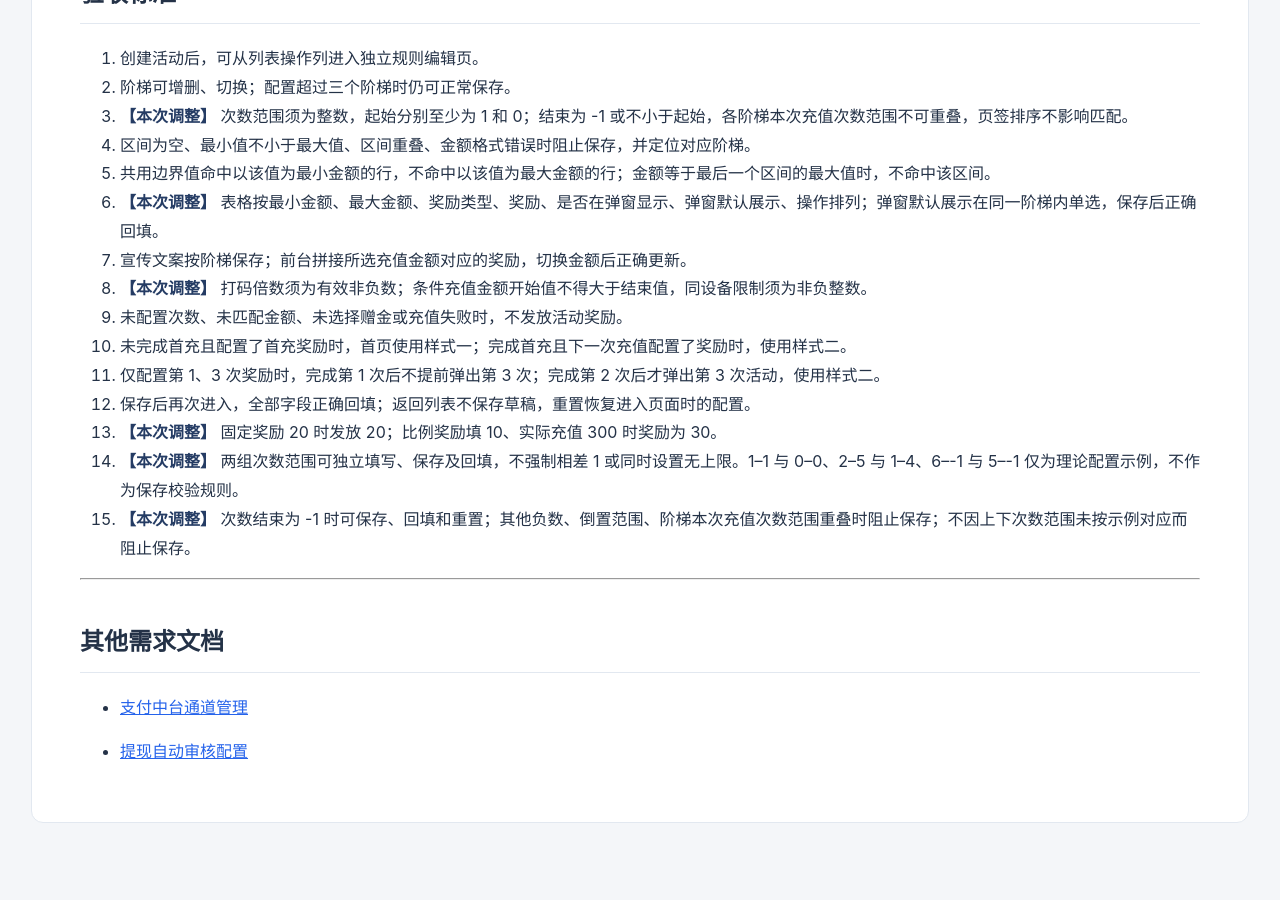
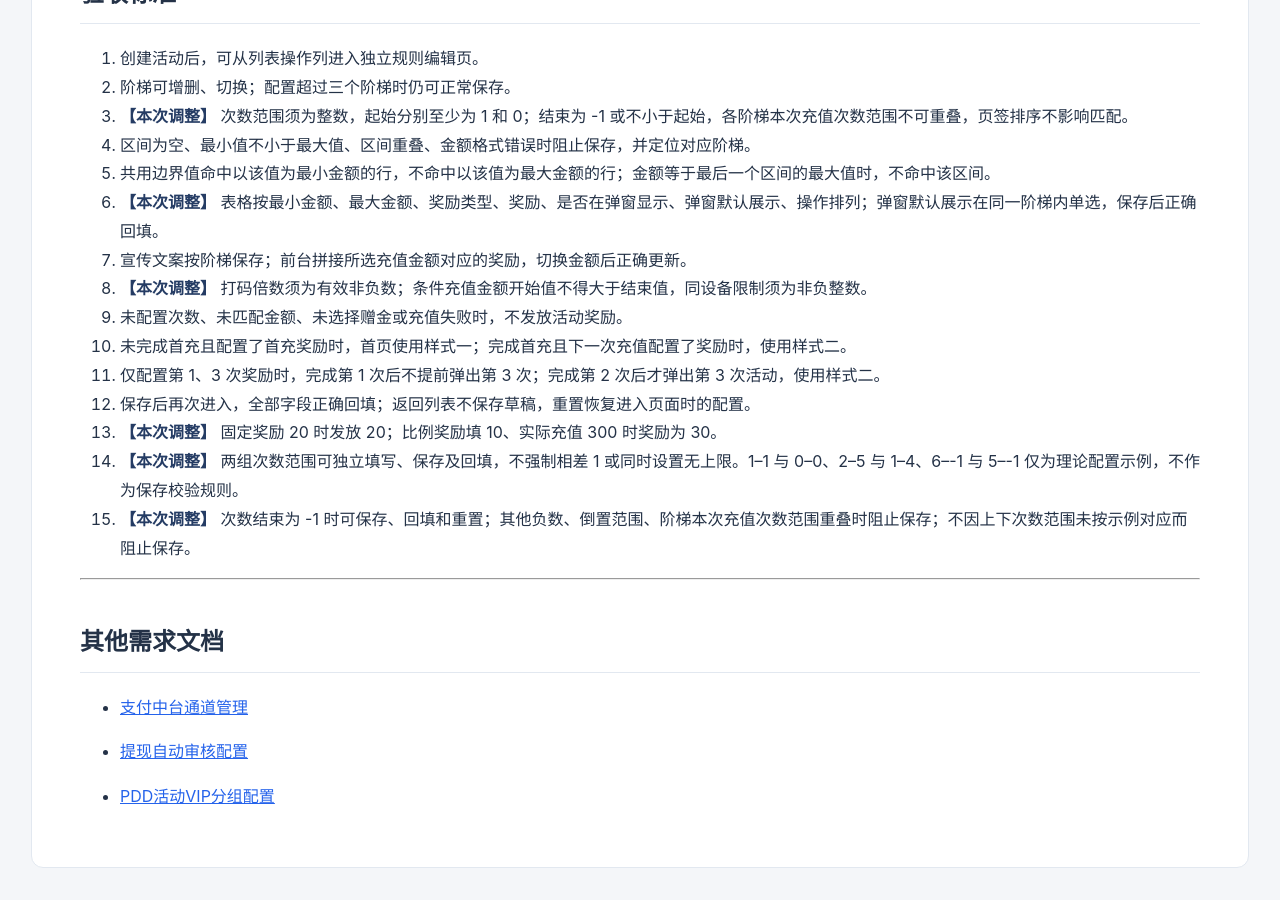
Before and after one commit to HDDDONG/tiered-recharge-requirements, a Jekyll site: the page built from index.md, in a window 1280 px wide and 900 px high, scrolled down 6122 px. Built offline with Jekyll 4.4.1, drawn with Linux system fonts in a browser that asks for light colours; before the commit the page ends 6977 px from its top, so only the background shows below that.

Commit message:
docs: link PDD VIP configuration requirements

```diff
--- a/index.md
+++ b/index.md
@@ -210,3 +210,5 @@ title: 阶梯充值活动配置
 - [支付中台通道管理](./channel-management/)
 
 - [提现自动审核配置](./withdrawal-review-config/)
+
+- [PDD活动VIP分组配置](./pdd-vip-config/)
```
